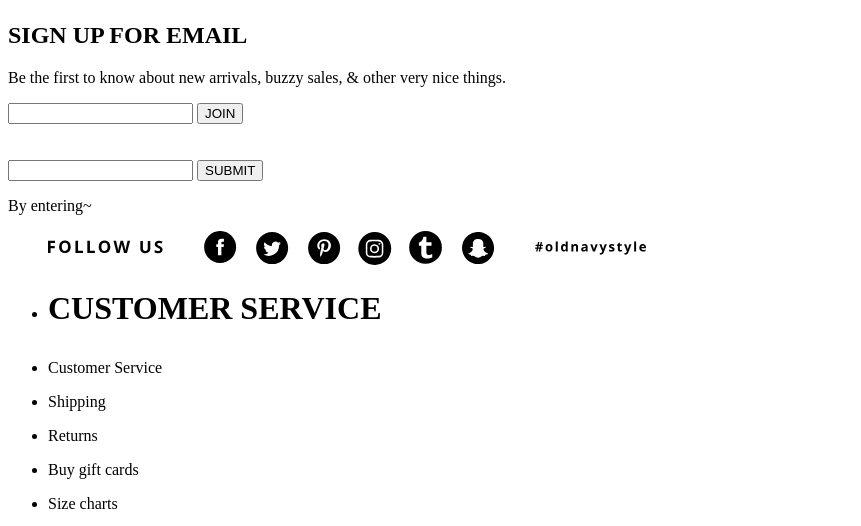
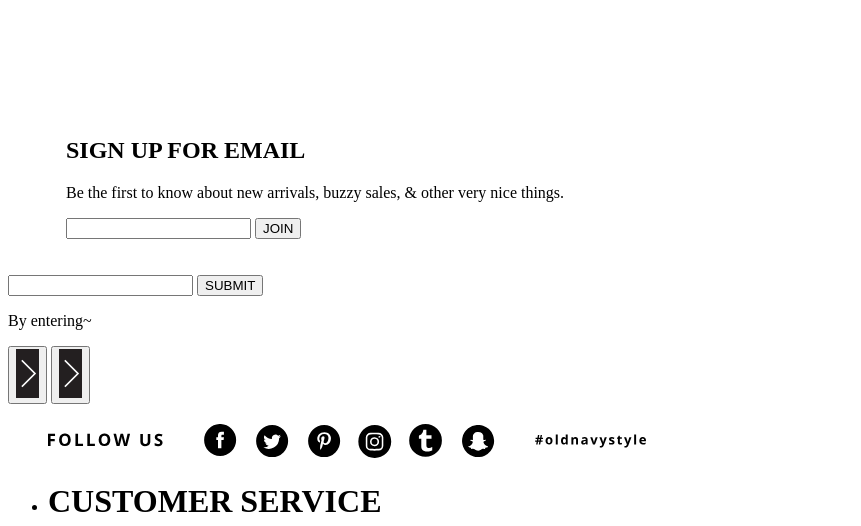
Before and after one commit to mk8506/4-project-one, a plain HTML site: page footer.html in a window 1280 px wide. Shown: the part 222-748 px from the top of the page, without its empty margins (0-861 px from the left). Drawn offline with Linux system fonts and the light colour scheme.

Commit message:
uploading at home

```diff
--- a/assets/css/common.css
+++ b/assets/css/common.css
@@ -136,22 +136,29 @@
 }
 
 .subscribe {
-  justify-content: space-around;
+  justify-content: space-between;
   flex-basis: auto;
   border-top: 3px solid black;
-  padding: 55px;
+
+  .subscribe-three {
+    border-right: 1px solid rgb(155, 155, 155);
+    flex: 1 1 0;
+
+    &:last-child {
+      border: none;
+    }
+  }
+
+  form {
+    margin-top: 36px;
+  }
 
   .glide {
-    width: 200px;
+    width: 100%;
   }
 
   .glide__slide {
-    width: 100px;
-    height: 80px;
 
-    img {
-      width: 200px;
-    }
   }
 }
 
--- a/assets/css/glider.css
+++ b/assets/css/glider.css
@@ -21,13 +21,11 @@
   background: transparent;
 }
 .glide.glide--ltr.glide--slider.glide--swipeable {
-  width: auto;
   max-width: 1265px;
 }
 div.glide__slide.glide__slide--active {
   max-width: 1265px;
   margin: 0;
-  padding: 0;
 }
 
 .glide {
--- a/assets/js/glider.js
+++ b/assets/js/glider.js
@@ -1,4 +1,6 @@
 //button
+console.log("adjacent button");
+document.addEventListener("DOMContentLoaded", () => {
   document.querySelectorAll(".glide").forEach((v,i) => {
     v.insertAdjacentHTML('beforeend',`
           <div class="glide__arrows" data-glide-el="controls">
@@ -9,4 +11,6 @@
               <img src="./assets/img/icons/arrow.gif" alt="right arrow"/>
             </button>
           </div>`);
+    console.log("adjacent button finished");
   });
+});
--- a/assets/js/import.js
+++ b/assets/js/import.js
@@ -27,3 +27,4 @@
 }
 
 includeHTML();
+console.log("footer.html loading finished");
--- a/assets/js/list.js
+++ b/assets/js/list.js
@@ -87,7 +87,7 @@
   let response1 = null;
   try {
     response1 = await axios.get("../assets/js/data.json");
-    console.log(response.data);
+    console.log(response1.data);
   } catch (error) {
     console.error(error.code +"\n"+ error.message);
     let alertThis = error.message;
--- a/footer.html
+++ b/footer.html
@@ -21,9 +21,10 @@
   </main>
 
   <footer>
-    <div class="subscribe flex">
+    <div class="subscribe">
+      <div class="flex" style="margin-bottom: 20px; width: 100%;">
         <!--email-->
-      <div>
+        <div class="subscribe-three" style="padding: 115px 58px 0 58px">
           <h2>SIGN UP FOR EMAIL</h2>
           <p>Be the first to know about new arrivals, buzzy sales, & other very nice things.</p>
           <form>
@@ -32,7 +33,7 @@
           </form>
         </div>
         <!--mobile number-->
-      <div>
+        <div class="subscribe-three">
           <img/>
           <div>
             <img/>
@@ -44,7 +45,7 @@
           <p>By entering~</p>
         </div>
         <!--learn more IMportant*-->
-      <div>
+        <div class="subscribe-three">
           <!--gilder library-->
           <div class="glide">
             <div class="glide__track" data-glide-el="track">
@@ -53,7 +54,16 @@
 
               </ul>
             </div>
-          <!--arrows-->
+            <!--arrows--> <!--반복되는 코드-->
+            <div class="glide__arrows" data-glide-el="controls">
+              <button class="glide__arrow glide__arrow--left one-arrow-left" data-glide-dir="<">
+                <img src="./assets/img/icons/arrow.gif" alt="left arrow" class="left-arrow"/>
+              </button>
+              <button class="glide__arrow glide__arrow--right one-arrow-right" data-glide-dir=">">
+                <img src="./assets/img/icons/arrow.gif" alt="right arrow"/>
+              </button>
+            </div>
+          </div>
         </div>
       </div>
     </div>
```
Also changed, not shown: item.html (+12 -0 lines). Lines whose indentation alone changed are shown as unchanged.
